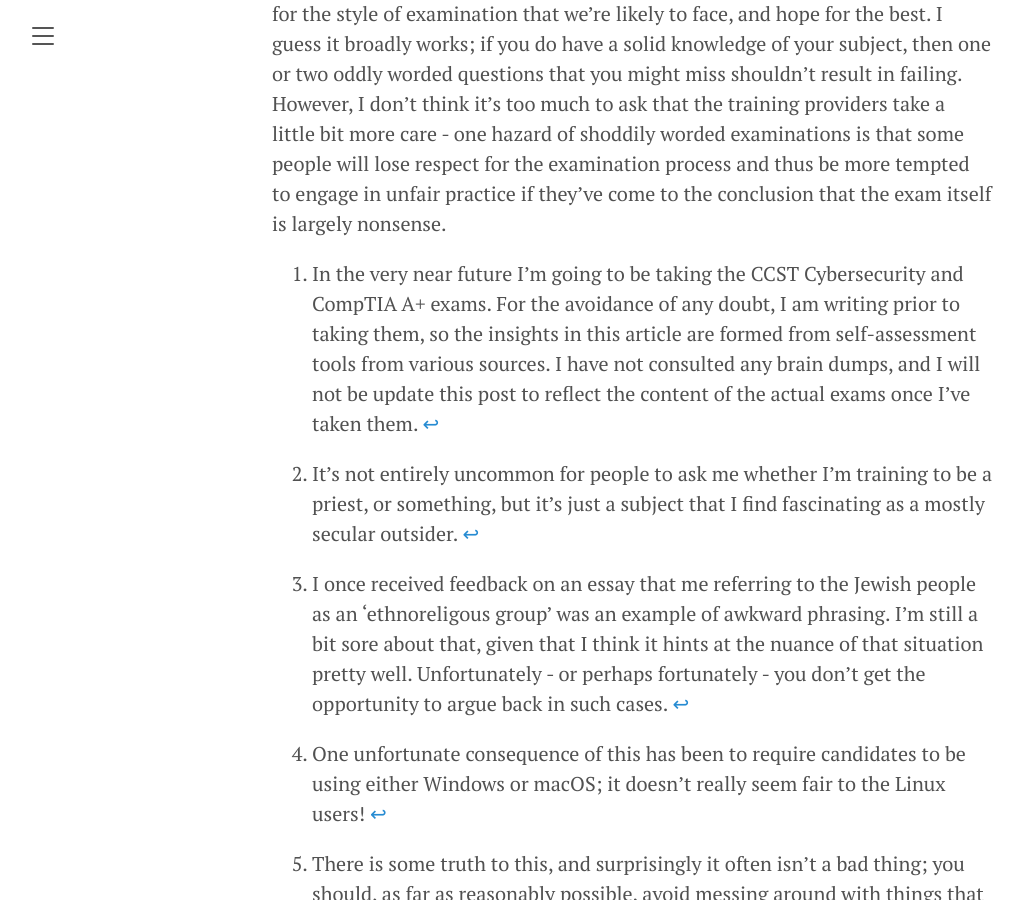
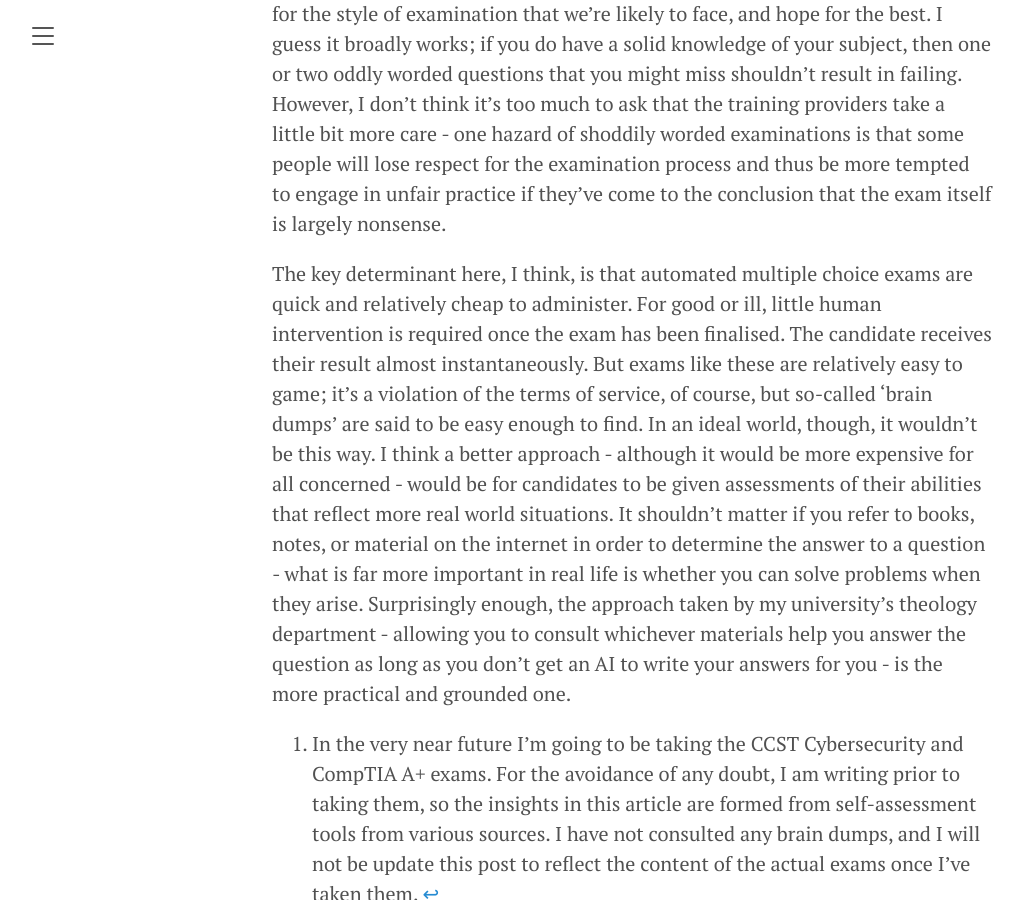
Before and after one commit to dgh--/dgh--.github.io, a Jekyll site: the page built from _posts/2024-11-27-on-examinations.md, in a window 1280 px wide and 900 px high, scrolled down 2362 px. Shown: the whole window, without its empty margins (8-1032 px from the left). Built offline with Jekyll 4.4.1, drawn with Linux system fonts in a browser that asks for light colours.

Commit message:
Modified blog post to add further concluding remarks

```diff
--- a/_posts/2024-11-27-on-examinations.md
+++ b/_posts/2024-11-27-on-examinations.md
@@ -19,6 +19,8 @@ One very interesting development recently has, of course, been the introduction
 
 At this point you might be wondering where I'm going with all of this. It isn't as if there's an obvious solution; for those of us who are doing technical certification exams, all we can really do is learn what's on the syllabus, prepare for the style of examination that we're likely to face, and hope for the best. I guess it broadly works; if you do have a solid knowledge of your subject, then one or two oddly worded questions that you might miss shouldn't result in failing. However, I don't think it's too much to ask that the training providers take a little bit more care - one hazard of shoddily worded examinations is that some people will lose respect for the examination process and thus be more tempted to engage in unfair practice if they've come to the conclusion that the exam itself is largely nonsense.
 
+The key determinant here, I think, is that automated multiple choice exams are quick and relatively cheap to administer. For good or ill, little human intervention is required once the exam has been finalised. The candidate receives their result almost instantaneously. But exams like these are relatively easy to game; it's a violation of the terms of service, of course, but so-called 'brain dumps' are said to be easy enough to find. In an ideal world, though, it wouldn't be this way. I think a better approach - although it would be more expensive for all concerned - would be for candidates to be given assessments of their abilities that reflect more real world situations. It shouldn't matter if you refer to books, notes, or material on the internet in order to determine the answer to a question - what is far more important in real life is whether you can solve problems when they arise. Surprisingly enough, the approach taken by my university's theology department - allowing you to consult whichever materials help you answer the question as long as you don't get an AI to write your answers for you - is the more practical and grounded one.
+
 
 [^1]: In the very near future I'm going to be taking the CCST Cybersecurity and CompTIA A+ exams. For the avoidance of any doubt, I am writing prior to taking them, so the insights in this article are formed from self-assessment tools from various sources. I have not consulted any brain dumps, and I will not be update this post to reflect the content of the actual exams once I've taken them.
 [^2]: It's not entirely uncommon for people to ask me whether I'm training to be a priest, or something, but it's just a subject that I find fascinating as a mostly secular outsider.
```
